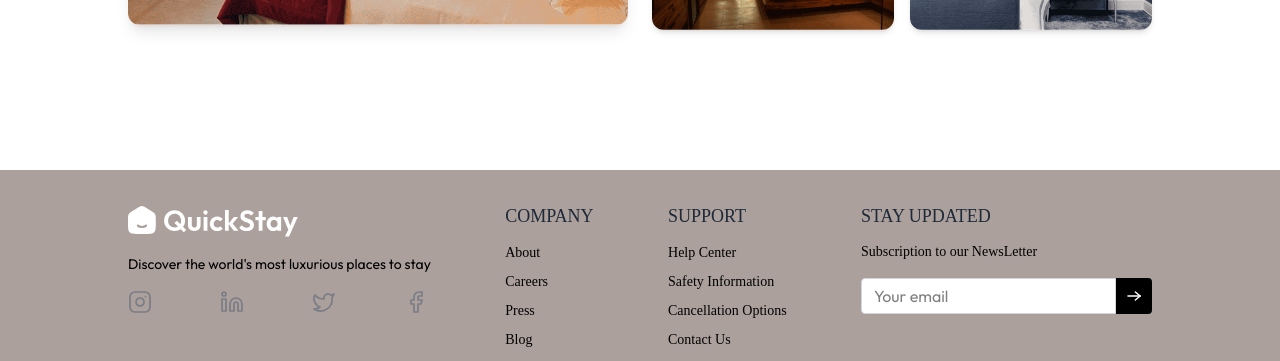
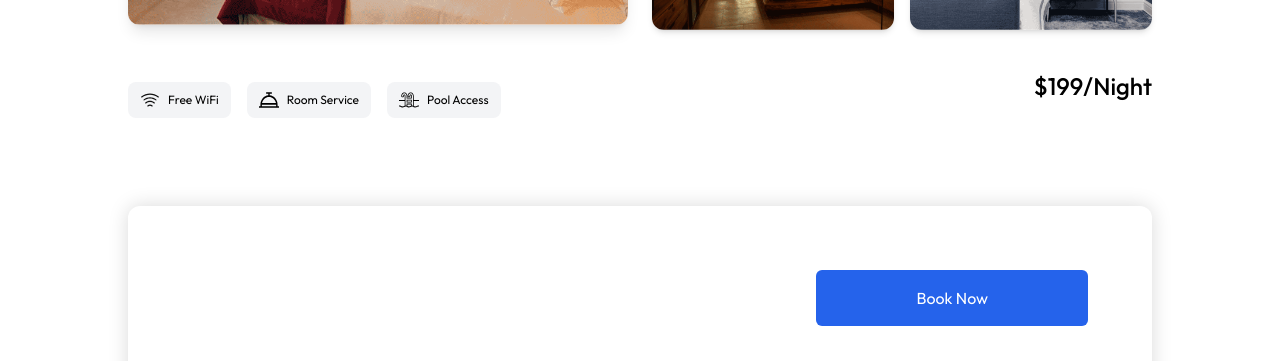
Before and after one commit to UziAlam/hotel-booking-project, a React (Vite) app in the folder client/: page /rooms/67f763d8197ac559e4089b7a in a window 1280 px wide. Shown: the part 577-938 px from the top of the page. Built offline with nearby package versions, Linux system fonts and the light colour scheme; no server answers; a web font is replaced by a local one.

Commit message:
Updated Version

```diff
--- /dev/null
+++ b/client/src/components/Checkin/Checkout.jsx
@@ -0,0 +1,18 @@
+import React from 'react'
+
+const Checkout = () => {
+  return (
+
+      <form className="flex flex-col md:flex-row items-start md:items-center justify-between bg-white shadow-[0px_0px_20px_rgba(0,0,0,0.15)] p-16 rounded-xl mx-auto mt-16 max-w-6xl ">
+            <div>
+
+            </div>
+              <button type="submit" className="bg-primary hover:bg-primary-dull active:scale-95 transition-all text-white rounded-md max-md:w-full max-md:mt-6 md:px-25 py-3 md:py-4 text-base cursor-pointer" >
+              Book Now
+              </button>
+              </form>
+
+  )
+}
+
+export default Checkout
--- a/client/src/pages/RoomDetails.jsx
+++ b/client/src/pages/RoomDetails.jsx
@@ -1,58 +1,110 @@
-import React, { useEffect, useState } from 'react'
-import { useParams } from 'react-router-dom'
-import { roomsDummyData, assets } from '../assets/assets'
-import StarRating from '../components/StarRating'
-
+import React, { useEffect, useState } from "react";
+import { useParams } from "react-router-dom";
+import { roomsDummyData, assets, facilityIcons } from "../assets/assets";
+import StarRating from "../components/StarRating";
+import Checkout from "../components/Checkin/Checkout";
 
 const RoomDetails = () => {
+  const { id } = useParams();
+  const [room, setRoom] = useState(null);
+  const [mainImage, setmainImage] = useState(null);
 
-    const {id} = useParams()
-    const [room, setRoom] = useState(null)
-    const [mainImage, setmainImage] = useState(null)
+  useEffect(() => {
+    const room = roomsDummyData.find((room) => room._id === id);
+    room && setRoom(room);
+    room && setmainImage(room.images[0]);
+  }, []);
 
-    useEffect(()=>{
-       const room = roomsDummyData.find(room => room._id === id)
-       room && setRoom(room)
-       room && setmainImage(room.images[0])
-    },[])
-
-    return room && (
-    <div className='py-28 md:py-35 px-4 md:px-16 lg:px-24 xl:px-32'>
-
+  return (
+    room && (
+      <div className="py-28 md:py-35 px-4 md:px-16 lg:px-24 xl:px-32">
         {/* ROOM DETAILS */}
-      <div className='flex flex-col md:flex-row items-start md:items-center gap-2'>
-        <h1 className='text-3xl md:text-4xl font-playfair'> {room.hotel.name} <span className='font-inter text-sm'> ({room.roomType}) </span> </h1>
-        <p className='text-xs font-inter py-0.5 px-3 text-white bg-orange-500 rounded-full' >20% OFF</p>
+        <div className="flex flex-col md:flex-row items-start md:items-center gap-2">
+          <h1 className="text-3xl md:text-4xl font-playfair">
+            {" "}
+            {room.hotel.name}{" "}
+            <span className="font-inter text-sm"> ({room.roomType}) </span>{" "}
+          </h1>
+          <p className="text-xs font-inter py-0.5 px-3 text-white bg-orange-500 rounded-full">
+            20% OFF
+          </p>
         </div>
 
         {/* ROOM RATING */}
-        <div className='flex items-center gap-1 mt-2'>
-            <StarRating/>
-            <p className='ml-2'>200+ Reviews</p>
+        <div className="flex items-center gap-1 mt-2">
+          <StarRating />
+          <p className="ml-2">200+ Reviews</p>
         </div>
 
         {/* ROOM ADDRESS */}
-        <div className='flex items-center gap-1 text-gray-500 mt-2'>
-            <img src={assets.locationIcon} alt='location-icon' />
+        <div className="flex items-center gap-1 text-gray-500 mt-2">
+          <img src={assets.locationIcon} alt="location-icon" />
           <span> {room.hotel.address} </span>
         </div>
 
         {/* ROOM IMAGES */}
 
-        <div className='flex flex-col lg:flex-row mt-6 gap-6'>
-            <div className='lg:w-1/2 w-full'>
-                <img src={mainImage} alt='room-image' className='w-full rounded-xl shadow-lg object-cover' />
+        <div className="flex flex-col lg:flex-row mt-6 gap-6">
+          <div className="lg:w-1/2 w-full">
+            <img
+              src={mainImage}
+              alt="room-image"
+              className="w-full rounded-xl shadow-lg object-cover"
+            />
           </div>
-            <div className='grid grid-cols-2 gap-4 lg:w-1/2 w-full'>
-                {room?.images.length > 1 && room.images.map((image, index)=>(
-                    <img onClick= {()=>setmainImage(image)}
-                    key={index} src= {image} alt="Room Image"
-                    className={`w-full rounded-xl shadow-md object-cover cursor-pointer ${mainImage === image && 'outline-3 outline-orange-500'}`}/>))}
+          <div className="grid grid-cols-2 gap-4 lg:w-1/2 w-full">
+            {room?.images.length > 1 &&
+              room.images.map((image, index) => (
+                <img
+                  onClick={() => setmainImage(image)}
+                  key={index}
+                  src={image}
+                  alt="Room Image"
+                  className={`w-full rounded-xl shadow-md object-cover cursor-pointer ${mainImage === image && "outline-3 outline-orange-500"}`}
+                />
+              ))}
           </div>
         </div>
 
+        {/*Room Highlights*/}
+        <div className="flex flex-col md:flex-row md:justify-between mt-10">
+          <div className="flex flex-col">
+            <div className="flex flex-wrap items-center mt-3 mb-6 gap-4">
+              {room.amenities.map((item, index) => (
+                <div
+                  key={index}
+                  className="flex items-center gap-2 px-3 py-2 rounded-lg bg-gray-100"
+                >
+                  <img
+                    src={facilityIcons[item]}
+                    alt={item}
+                    className="w-5 h-5"
+                  />
+                  <p className="text-xs">{item}</p>
+                </div>
+              ))}
+            </div>
+          </div>
+
+          {/* Room Price */}
+          <p className="text-2xl font-medium">
+              ${room.pricePerNight}/Night
+          </p>
+        </div>
+            <Checkout/>
+            {/* Check-In and Check-out Form */}
+            {/* <form className="flex flex-col md:flex-row items-start md:items-center justify-between bg-white shadow-[0px_0px_20px_rgba(0,0,0,0.15)] p-16 rounded-xl mx-auto mt-16 max-w-6xl ">
+            <div>
+
+            </div>
+              <button type="submit" className="bg-primary hover:bg-primary-dull active:scale-95 transition-all text-white rounded-md max-md:w-full max-md:mt-6 md:px-25 py-3 md:py-4 text-base cursor-pointer" >
+              Book Now
+              </button>
+              </form> */}
+
       </div>
     )
-}
+  );
+};
 
-export default RoomDetails
+export default RoomDetails;
```
Lines whose indentation alone changed are shown as unchanged.
